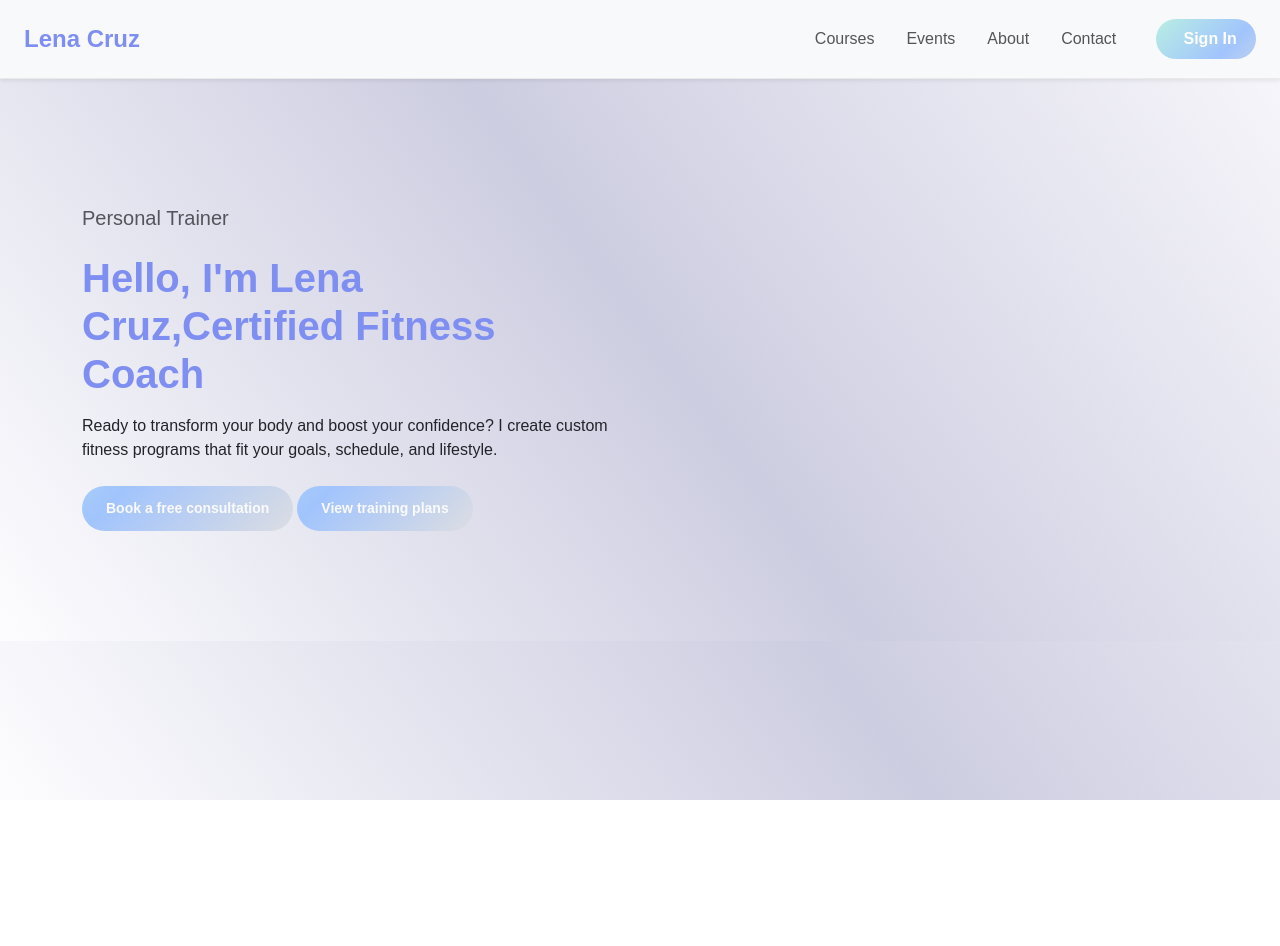
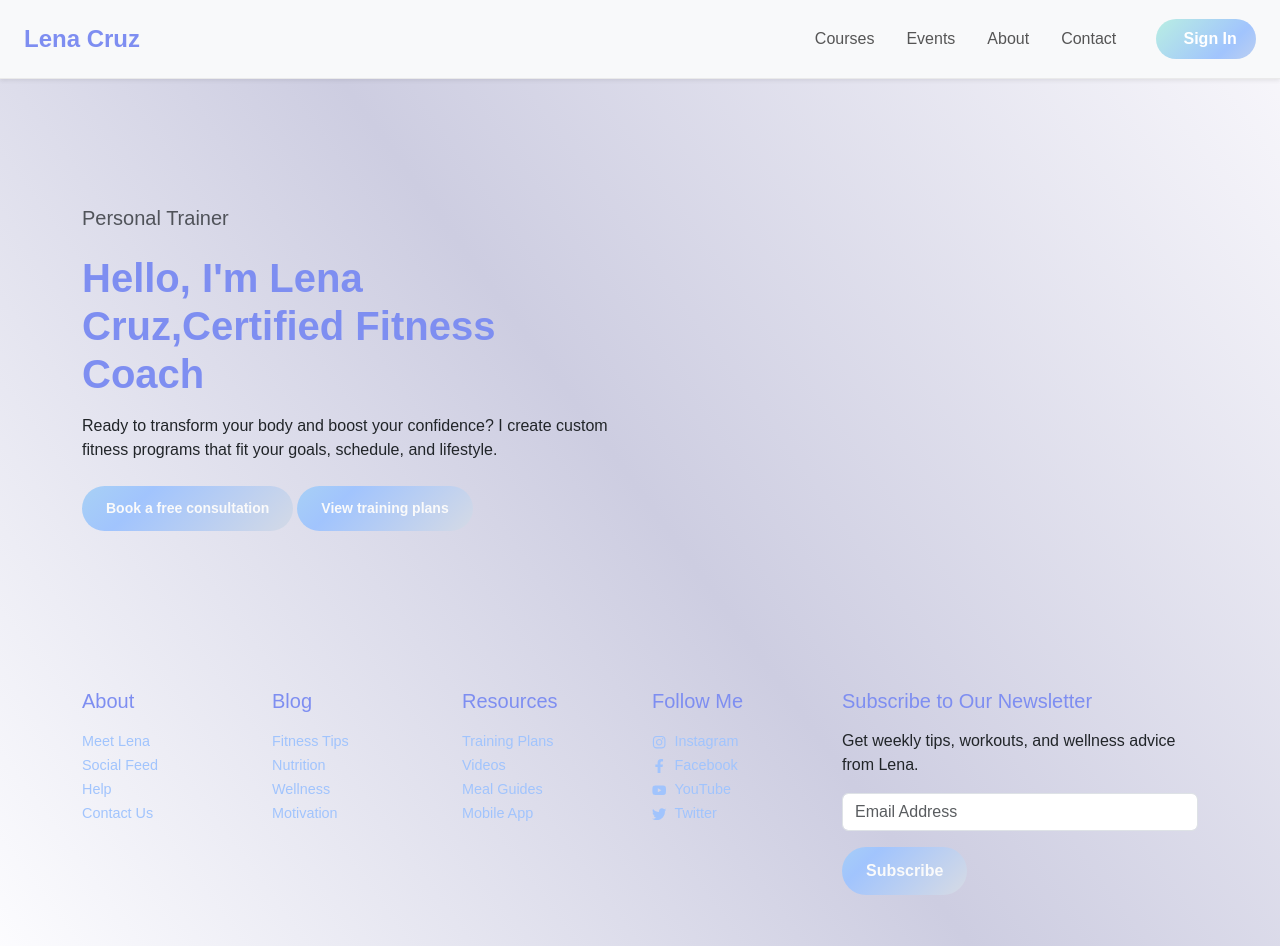
Before and after one commit to chrisroubideaux/fitness-app, a Next.js app: page / in a window 1280 px wide. Shown: the top 946 px of the page. Before the commit the page ends 800 px from the top, so only its background shows below. Built offline with nearby package versions, Linux system fonts and the light colour scheme.

Commit message:
Built footer component and the css

```diff
--- a/app/page.tsx
+++ b/app/page.tsx
@@ -1,4 +1,5 @@
 import HomeCover from "@/components/cover/Home";
+import Footer from "@/components/misc/Footer";
 import Nav from "@/components/navbar/Nav";
 
 export default function Home() {
@@ -6,6 +7,7 @@ export default function Home() {
    <div className="layout">
      <Nav />
      <HomeCover />
+     <Footer />
    </div>
   );
 }
--- /dev/null
+++ b/components/misc/Footer.tsx
@@ -0,0 +1,78 @@
+// Footer component
+import { FaInstagram, FaFacebookF, FaYoutube, FaTwitter } from "react-icons/fa";
+
+export default function Footer() {
+  return (
+    <footer className="footer pt-5 pb-3 text-body">
+      <div className="container">
+        <div className="row">
+          {/* About */}
+          <div className="col-lg-2 col-md-4 col-6 mb-4">
+            <h5 className=" mb-3">About</h5>
+            <ul className="list-unstyled">
+              <li><a href="#" className="footer-link">Meet Lena</a></li>
+              <li><a href="#" className="footer-link">Social Feed</a></li>
+              <li><a href="#" className="footer-link">Help</a></li>
+              <li><a href="#" className="footer-link">Contact Us</a></li>
+            </ul>
+          </div>
+
+          {/* Blog */}
+          <div className="col-lg-2 col-md-4 col-6 mb-4">
+            <h5 className="mb-3">Blog</h5>
+            <ul className="list-unstyled">
+              <li><a href="#" className="footer-link">Fitness Tips</a></li>
+              <li><a href="#" className="footer-link">Nutrition</a></li>
+              <li><a href="#" className="footer-link">Wellness</a></li>
+              <li><a href="#" className="footer-link">Motivation</a></li>
+
+            </ul>
+          </div>
+
+          {/* Resources */}
+          <div className="col-lg-2 col-md-4 col-6 mb-4">
+            <h5 className="mb-3">Resources</h5>
+            <ul className="list-unstyled">
+              <li><a href="#" className="footer-link">Training Plans</a></li>
+              <li><a href="#" className="footer-link">Videos</a></li>
+              <li><a href="#" className="footer-link">Meal Guides</a></li>
+              <li><a href="#" className="footer-link">Mobile App</a></li>
+            </ul>
+          </div>
+
+          {/* Follow Me */}
+          <div className="col-lg-2 col-md-4 col-6 mb-4">
+            <h5 className="mb-3">Follow Me</h5>
+            <ul className="list-unstyled">
+              <li><a href="#" className="footer-link"><FaInstagram className="me-2" />Instagram</a></li>
+              <li><a href="#" className="footer-link"><FaFacebookF className="me-2" />Facebook</a></li>
+              <li><a href="#" className="footer-link"><FaYoutube className="me-2" />YouTube</a></li>
+              <li><a href="#" className="footer-link"><FaTwitter className="me-2" />Twitter</a></li>
+            </ul>
+          </div>
+
+          {/* Newsletter */}
+          <div className="col-lg-4 col-md-8 col-12 mb-4">
+            <h5 className=" mb-3">Subscribe to Our Newsletter</h5>
+            <p className="">Get weekly tips, workouts, and wellness advice from Lena.</p>
+            <form>
+              <div className="mb-3">
+                <input type="email" className="form-control" placeholder="Email Address" required />
+              </div>
+              <button type="submit" className="btn btn-md">Subscribe</button>
+            </form>
+          </div>
+
+          {/* Bottom Footer */}
+          <div className="col-12 mt-4">
+            <ul className="list-inline text-center text-white-50 mb-0">
+              <li className="list-inline-item text-dark">© {new Date().getFullYear()} Lena Cruz</li>
+              <li className="list-inline-item mx-3 text-dark"><a href="#" className="text-reset">Privacy Policy</a></li>
+              <li className="list-inline-item text-dark"><a href="#" className="text-reset">Terms</a></li>
+            </ul>
+          </div>
+        </div>
+      </div>
+    </footer>
+  );
+}
--- a/styles/globals.css
+++ b/styles/globals.css
@@ -161,12 +161,43 @@ h6 {
 }
 
 /* footer */
+.footer {
+  color: #ffffff;
+  padding-top: 2rem;
+  padding-bottom: 2rem;
+  font-family: "Assistant", sans-serif;
+}
 
-.footer {
-  height: 60vh;
-  font-size:20px;
-  background-color: #0b0a0b;
-  font-family: "BenchNine", sans-serif;
-  color: white;
-  padding: 3rem;
+.footer-link {
+
+  color: #a1c4fd;
+
+  font-size: 1.2rem;
+  transition: transform 0.3s ease, box-shadow 0.3s ease;
+  text-decoration: none;
+  text-decoration: none;
+  font-size: 0.9rem;
+  transition: color 0.3s ease;
 }
+
+.footer-link:hover {
+  color: #7E8EF1;
+}
+.social-icons a {
+  display: inline-flex;
+  align-items: center;
+  justify-content: center;
+  width: 40px;
+  height: 40px;
+  border-radius: 50%;
+  background: linear-gradient(-45deg, #fcb69f, #ffecd2, #a1c4fd, #c2ffd8);
+  color: #fff;
+  font-size: 1.2rem;
+  transition: transform 0.3s ease, box-shadow 0.3s ease;
+  text-decoration: none;
+}
+
+.social-icons a:hover {
+  transform: scale(1.1);
+  box-shadow: 0 4px 12px rgba(0, 0, 0, 0.2);
+}
```
